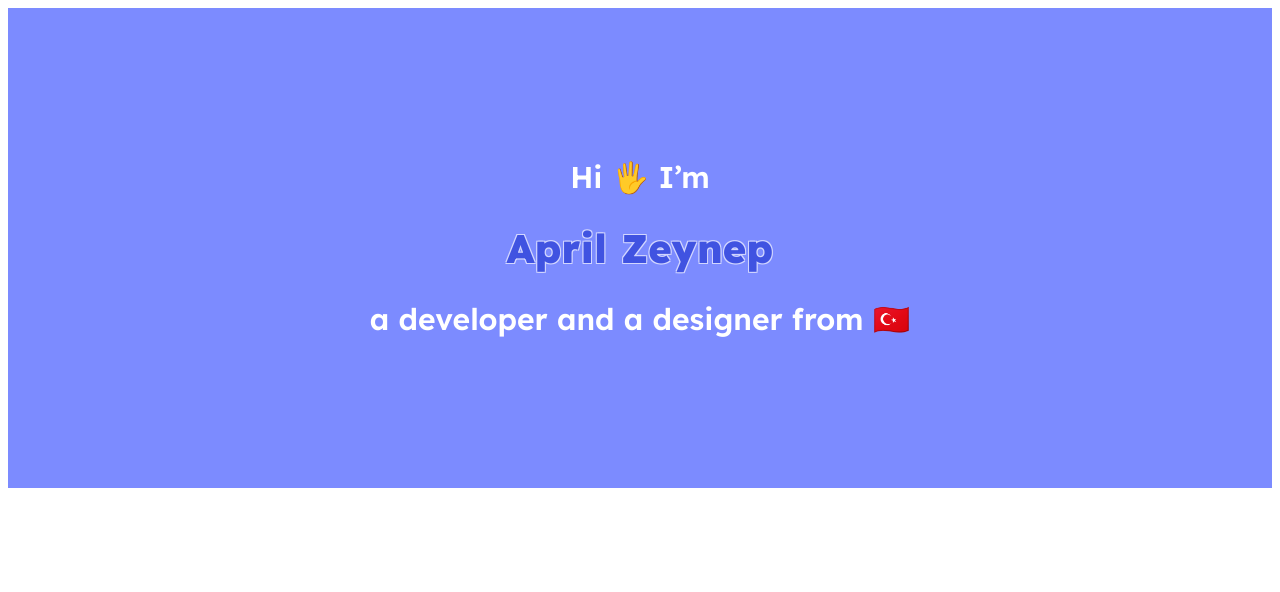
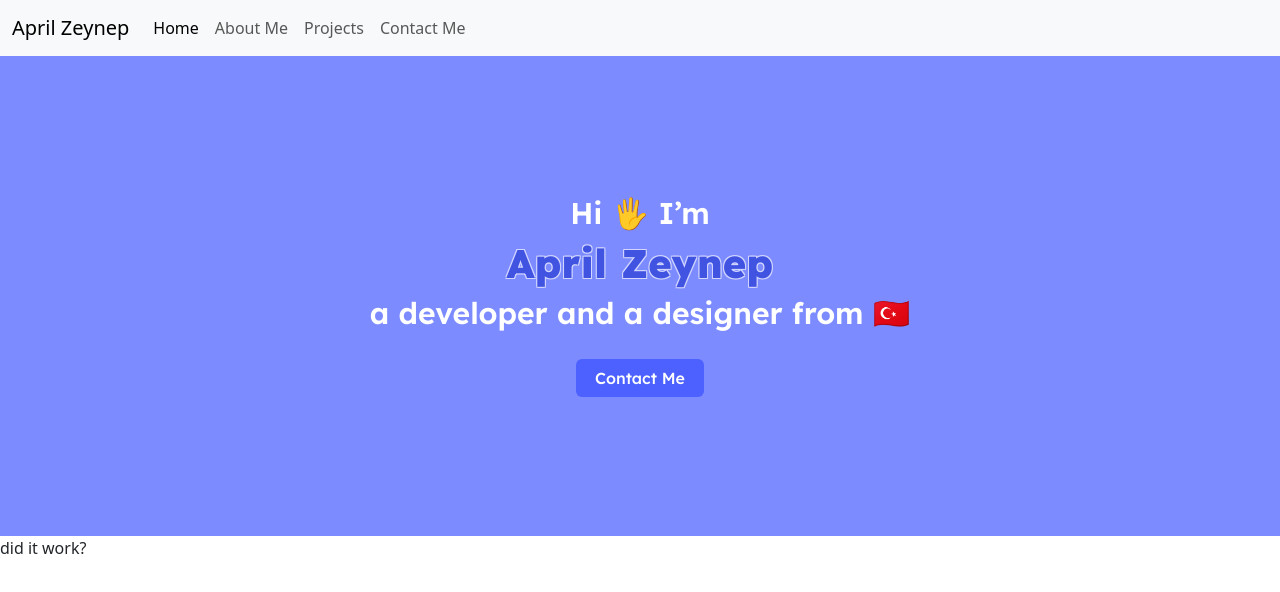
Before and after one commit to seineph/Portolio-Project, a plain HTML site: page index.html in a window 1280 px wide. Drawn offline with nearby package versions, Linux system fonts and the light colour scheme.

Commit message:
homepage css

```diff
--- a/index.html
+++ b/index.html
@@ -4,6 +4,8 @@
 <head>
     <meta charset="UTF-8">
     <meta name="viewport" content="width=device-width, initial-scale=1.0">
+    <link href="https://cdn.jsdelivr.net/npm/bootstrap@5.3.3/dist/css/bootstrap.min.css" rel="stylesheet"
+        integrity="sha384-QWTKZyjpPEjISv5WaRU9OFeRpok6YctnYmDr5pNlyT2bRjXh0JMhjY6hW+ALEwIH" crossorigin="anonymous">
     <script src="https://cdn.jsdelivr.net/npm/bootstrap@5.3.3/dist/js/bootstrap.bundle.min.js"
         integrity="sha384-YvpcrYf0tY3lHB60NNkmXc5s9fDVZLESaAA55NDzOxhy9GkcIdslK1eN7N6jIeHz"
         crossorigin="anonymous"></script>
@@ -20,12 +22,47 @@
 </head>
 
 <body>
-    <div class="welcome-block container d-flex max-vw-100 d-sm-none">
+    <nav class="navbar navbar-expand-lg bg-body-tertiary">
+        <div class="container-fluid">
+            <a class="navbar-brand" href="#">April Zeynep</a>
+            <button class="navbar-toggler" type="button" data-bs-toggle="collapse" data-bs-target="#navbarNav"
+                aria-controls="navbarNav" aria-expanded="false" aria-label="Toggle navigation">
+                <span class="navbar-toggler-icon"></span>
+            </button>
+            <div class="collapse navbar-collapse" id="navbarNav">
+                <ul class="navbar-nav">
+                    <li class="nav-item">
+                        <a class="nav-link active" aria-current="page" href="index.html">Home</a>
+                    </li>
+                    <li class="nav-item">
+                        <a class="nav-link" href="about.html">About Me</a>
+                    </li>
+                    <li class="nav-item">
+                        <a class="nav-link" href="projects.html">Projects</a>
+                    </li>
+                    <li class="nav-item">
+                        <a class="nav-link" href="contact.html">Contact Me</a>
+                    </li>
+                </ul>
+            </div>
+        </div>
+    </nav>
+
+    <div class="welcome-block">
         <h2>Hi 🖐️ I’m</h2>
         <h1>April Zeynep</h1>
         <h2>a developer and a designer from 🇹🇷</h2>
+
+        <div class="contact-button">
+
+            <a class="btn primary-button" href="contact.html" role="button">Contact Me</a>
+        </div>
+
     </div>
 
+
+
+    <p> did it work? </p>
 </body>
 
 </html>
--- a/sources/style.css
+++ b/sources/style.css
@@ -14,8 +14,12 @@
 --secondary-bg-color:#9AA4F4;
 --tertiary-bg-color:#4053E1;
 --paragraph-color:#7C90FD;
+--button-stroke:#7080FE;
 --button-bg:#4C61FF;
 --button-text:#FFFFFF;
+--font-bold:"Lexend Deca",
+    serif;
+    font-weight: 800
 }
 
 
@@ -43,4 +47,25 @@ color: white;}
     justify-items: center;
         align-content: center;
 
+
 }
+
+.primary-button{background-color: var(--button-bg);
+    color:white;
+    font-weight: 500;
+    font-family:var(--font-bold) ;
+    stroke:1px var(--button-stroke);
+  margin-top:20px;
+  width: 10vw;
+    min-width: min-content;
+}
+
+.primary-button:hover{background-color: white;
+color: var(--button-bg);}
+
+.primary-button:active{background-color:var(--h1-color);
+border:1px var(--button-stroke);
+color: var(--secondary-bg-color);}
+
+.bold-font{font-family: var(--font-bold);
+font-weight: var(--font-bold);}
```
